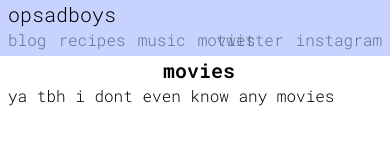
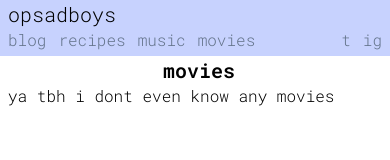
Before and after one commit to fernanlukban/opsadboys, a Next.js app: page /movies in a window 390 px wide. Shown: the top 160 px of the page. Built offline with nearby package versions, Linux system fonts and the light colour scheme.

Commit message:
added responsive socials in navbar

```diff
--- /dev/null
+++ b/src/components/alternatetext.tsx
@@ -0,0 +1,13 @@
+type AlternateTextProps = {
+	text: string;
+	alternateText: string;
+}
+
+export default function AlternateText({ text, alternateText }: AlternateTextProps) {
+	return (
+		<div className="flex">
+			<p className="hidden md:flex">{text}</p>
+			<p className="md:hidden">{alternateText}</p>
+		</div>
+	);
+}
--- a/src/components/navbar.tsx
+++ b/src/components/navbar.tsx
@@ -1,4 +1,6 @@
 import Link from 'next/link'
+
+import AlternateText from '@/components/alternatetext'
 
 export default function NavBar() {
   return (
@@ -13,8 +15,8 @@ export default function NavBar() {
 					<Link href="/movies" className="hover:underline">movies</Link>
 				</div>
 				<div className="flex flex-row gap-x-3 absolute right-0 mr-2">
-					<Link href="https://twitter.com/opsadboys" className="hover:underline">twitter</Link>
-					<Link href="https://instagram.com/fernanlukban" className="hover:underline">instagram</Link>
+					<Link href="https://twitter.com/opsadboys" className="hover:underline"><AlternateText text={'twitter'} alternateText={'t'} /></Link>
+					<Link href="https://instagram.com/fernanlukban" className="hover:underline"><AlternateText text={'instagram'} alternateText={'ig'} /></Link>
 				</div>
 			</div>
 		</div>
```
